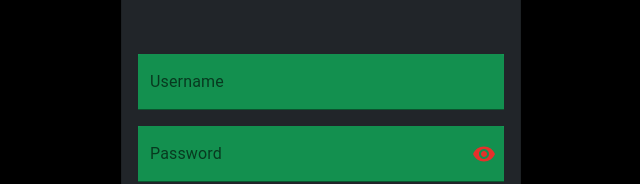
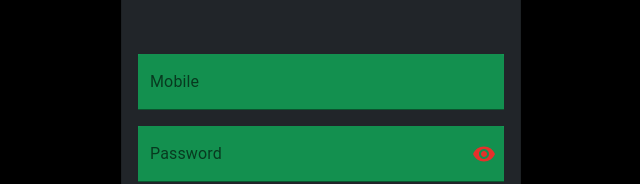
Before and after one commit to MaroMohamedSalah/Palestine-Market-E-commerce, a Next.js app in the folder my-app/: page /login in a window 1280 px wide. Shown: the part 283-467 px from the top of the page, without its empty margins (319-959 px from the left). Built offline with nearby package versions, Linux system fonts and the light colour scheme.

Commit message:
update login api

```diff
--- a/my-app/src/app/login/page.tsx
+++ b/my-app/src/app/login/page.tsx
@@ -23,6 +23,7 @@ import { startSession } from "../lib/features/user/userSlice";
 const Login = () => {
 	const [showPassword, setShowPassword] = useState(false);
 	const [userName, setUserName] = useState("");
+	const [mobile, setMobile] = useState("");
 	const [password, setPassword] = useState("");
 	const [errorMsg, setErrorMsg] = useState("");
 	const [loading, setLoading] = useState(false);
@@ -38,15 +39,15 @@ const Login = () => {
 	};
 
 	const handleLogin = () => {
-		if (userName !== "" && password !== "") {
+		if (mobile !== "" && password !== "") {
 			setLoading(true);
-			fetch("https://fakestoreapi.com/auth/login", {
+			fetch("http://localhost:8009/login/customer", {
 				method: "POST",
 				headers: {
 					"Content-Type": "application/json",
 				},
 				body: JSON.stringify({
-					username: userName,
+					mobileId: mobile,
 					password: password,
 				}),
 			})
@@ -100,11 +101,11 @@ const Login = () => {
 						<TextField
 							className="d-block mb-3 green-bg"
 							fullWidth
-							id="username"
-							label="Username"
+							id="mobile"
+							label="Mobile"
 							variant="filled"
 							onChange={(e) => {
-								setUserName(e.target.value);
+								setMobile(e.target.value);
 							}}
 						/>
 
```
